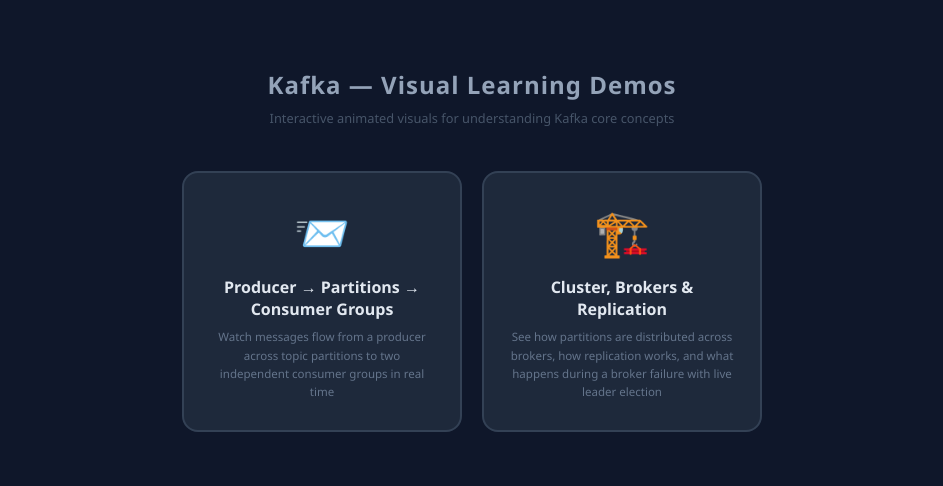
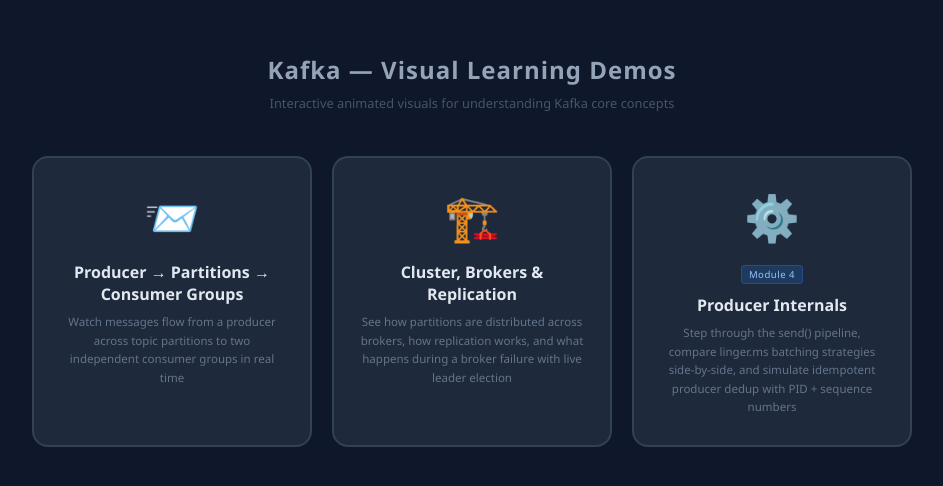
Before and after one commit to kparam905927-meesho/kafka-visual-demo, a plain HTML site: page index.html in a window 1280 px wide. Shown: the part 150-636 px from the top of the page, without its empty margins (168-1111 px from the left). Drawn offline with Linux system fonts and the light colour scheme.

Commit message:
Add Module 4 card to index

```diff
--- a/index.html
+++ b/index.html
@@ -14,6 +14,7 @@
 .card .icon{font-size:2.8rem;margin-bottom:14px;}
 .card h2{font-size:1rem;color:#e2e8f0;margin-bottom:8px;}
 .card p{font-size:0.72rem;color:#64748b;line-height:1.6;}
+.card .badge{display:inline-block;font-size:0.6rem;background:#1e3a5f;color:#93c5fd;border:1px solid #3b82f644;border-radius:4px;padding:2px 7px;margin-bottom:10px;letter-spacing:0.5px;}
 </style>
 </head>
 <body>
@@ -30,6 +31,12 @@
     <h2>Cluster, Brokers & Replication</h2>
     <p>See how partitions are distributed across brokers, how replication works, and what happens during a broker failure with live leader election</p>
   </a>
+  <a class="card" href="producer-internals.html">
+    <div class="icon">⚙️</div>
+    <div class="badge">Module 4</div>
+    <h2>Producer Internals</h2>
+    <p>Step through the send() pipeline, compare linger.ms batching strategies side-by-side, and simulate idempotent producer dedup with PID + sequence numbers</p>
+  </a>
 </div>
 </body>
 </html>
```
